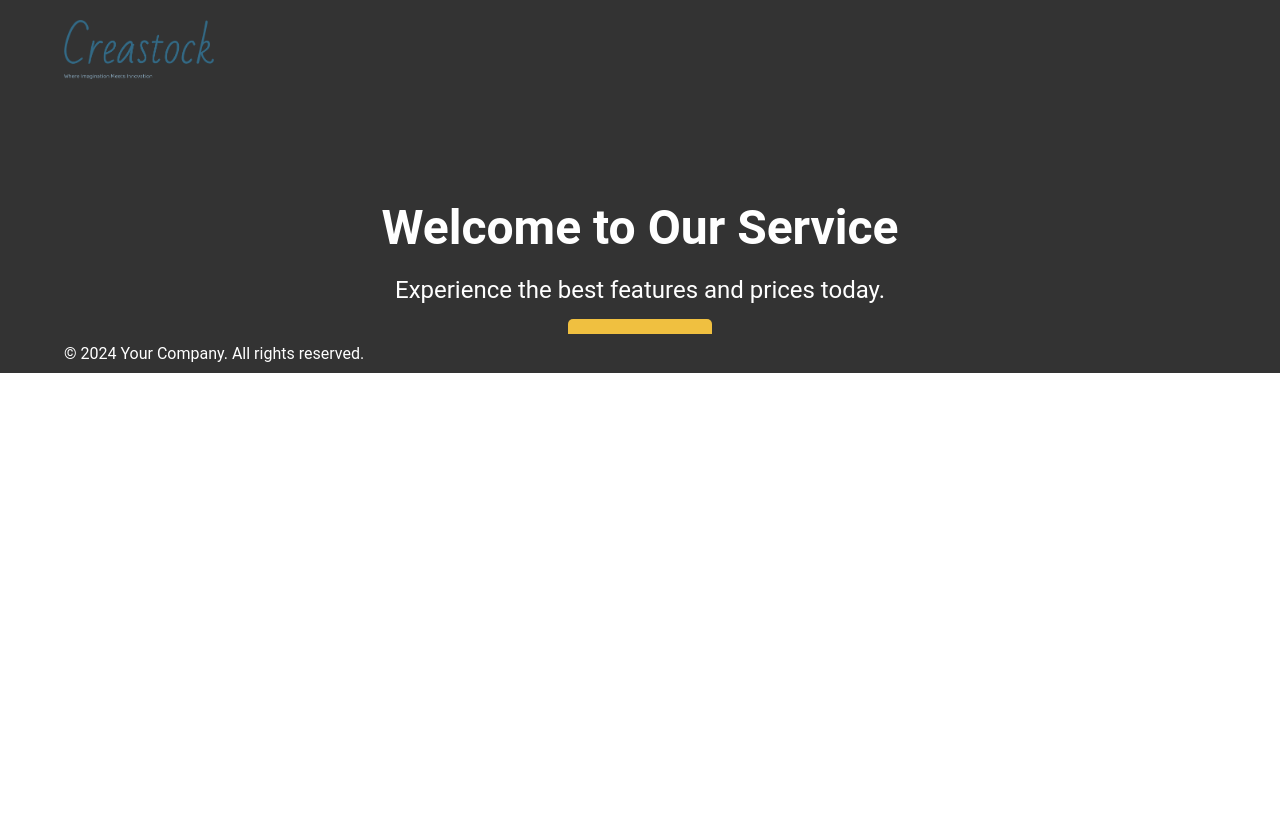
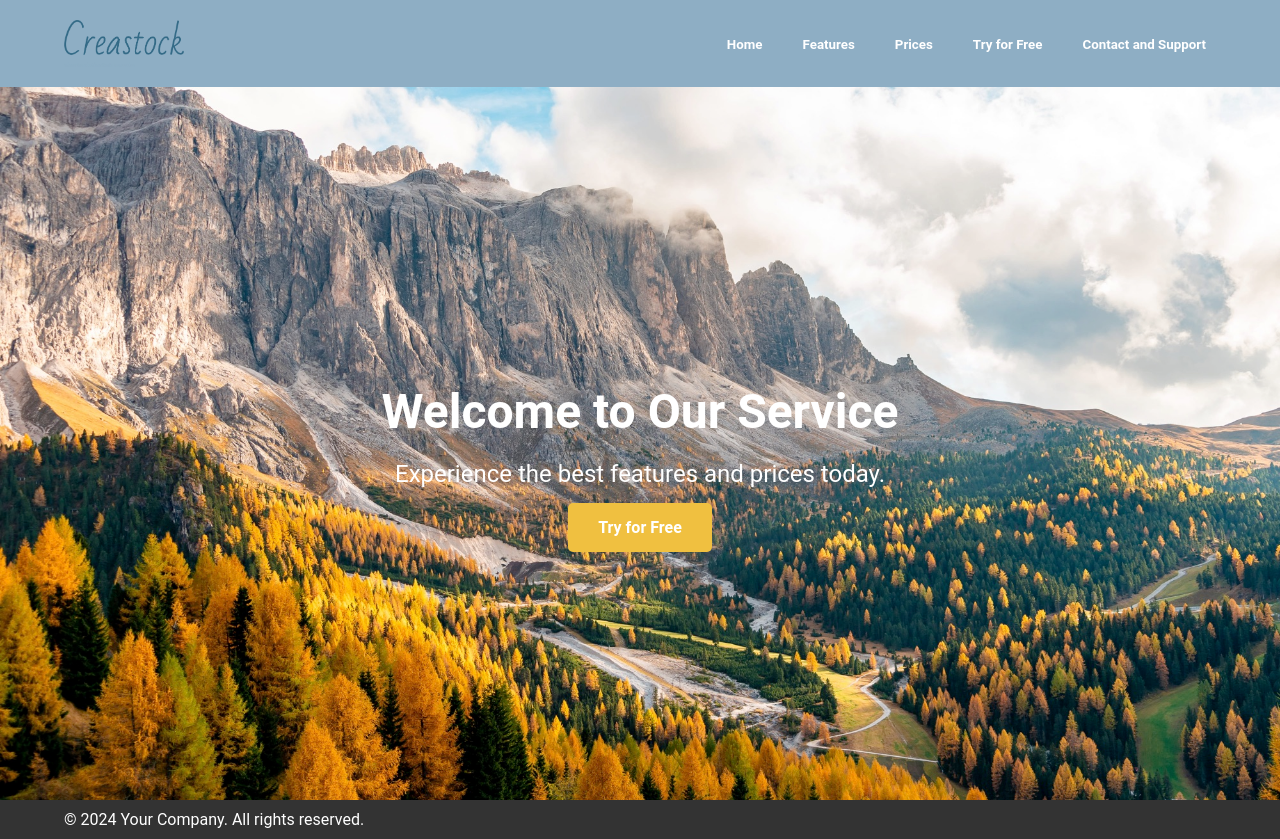
Before and after one commit to GerdBraun/MyStockPhoto, a plain HTML site: page index.html in a window 1280 px wide. Before the commit the page ends 800 px from the top, so only its background shows below. Drawn offline with Linux system fonts and the light colour scheme.

Commit message:
updated v2

```diff
--- a/index.html
+++ b/index.html
@@ -11,10 +11,22 @@
 <body>
     <header>
         <div class="container">
+            <!-- Logo -->
             <a href="index.html" class="logo-container">
                 <img src="/logo-no-background.png" alt="creastocklogo" class="logo">
             </a>
+            <!-- Navigation Bar -->
+            <nav>
+                <ul>
+                    <li><a href="index.html">Home</a></li>
+                    <li><a href="features.html">Features</a></li>
+                    <li><a href="prices.html">Prices</a></li>
+                    <li><a href="tryforfree.html">Try for Free</a></li>
+                    <li><a href="contactandsupport.html">Contact and Support</a></li>
+                </ul>
+            </nav>
         </div>
+    </header>
 
     <main>
         <section class="hero">
--- a/styles.css
+++ b/styles.css
@@ -22,7 +22,7 @@ body {
 }
 
 header {
-    background-color: #333;
+    background-color: #8EAEC4;
     padding: 20px 0;
     position: fixed;
     width: 100%;
@@ -39,14 +39,17 @@ header {
     align-items: center;
 }
 
+
 .logo-container {
     display: flex;
     align-items: center;
 }
 
 .logo {
-    width: 150px;
+    width: 120px;
+    height: auto;
 }
+
 
 nav ul {
     list-style: none;
@@ -61,18 +64,21 @@ nav ul li {
 nav ul li a {
     color: white;
     text-decoration: none;
+    font-size: smaller;
     font-weight: bold;
+    padding: 10px;
 }
 
 nav ul li a:hover {
-    color: #f0c040;
+    background-color: rgba(255, 255, 255, 0.2);
+    border-radius: 5px;
 }
 
 .hero {
-    background-image: ''url('/10.jpeg')'';
+    height: 100vh;
+    background-image: url('images/nature/10.jpg');
     background-size: cover;
-    background-position: contain;
-    background-repeat: no-repeat;
+    background-position: center;
     display: flex;
     justify-content: center;
     align-items: center;
@@ -93,7 +99,7 @@ nav ul li a:hover {
 
 .cta-button {
     background-color: #f0c040;
-    color: #333;
+    color: white;
     padding: 15px 30px;
     text-decoration: none;
     font-weight: bold;
@@ -105,12 +111,13 @@ nav ul li a:hover {
     color: #f0c040;
 }
 
+
 footer {
     background-color: #333;
     color: white;
     text-align: center;
     padding: 10px 0;
-    position: absolute;
+    position: relative;
     width: 100%;
     bottom: 0;
 }
```
